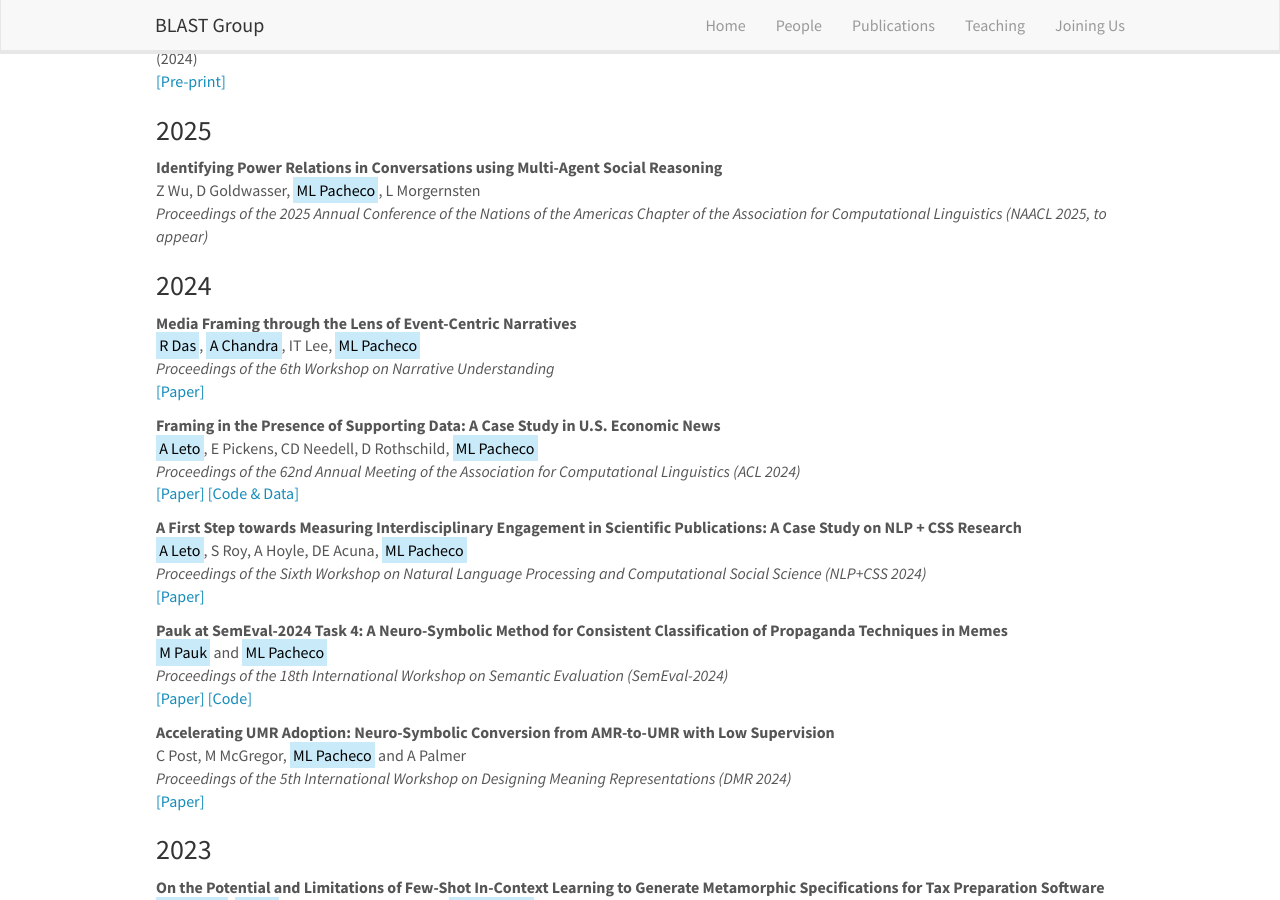
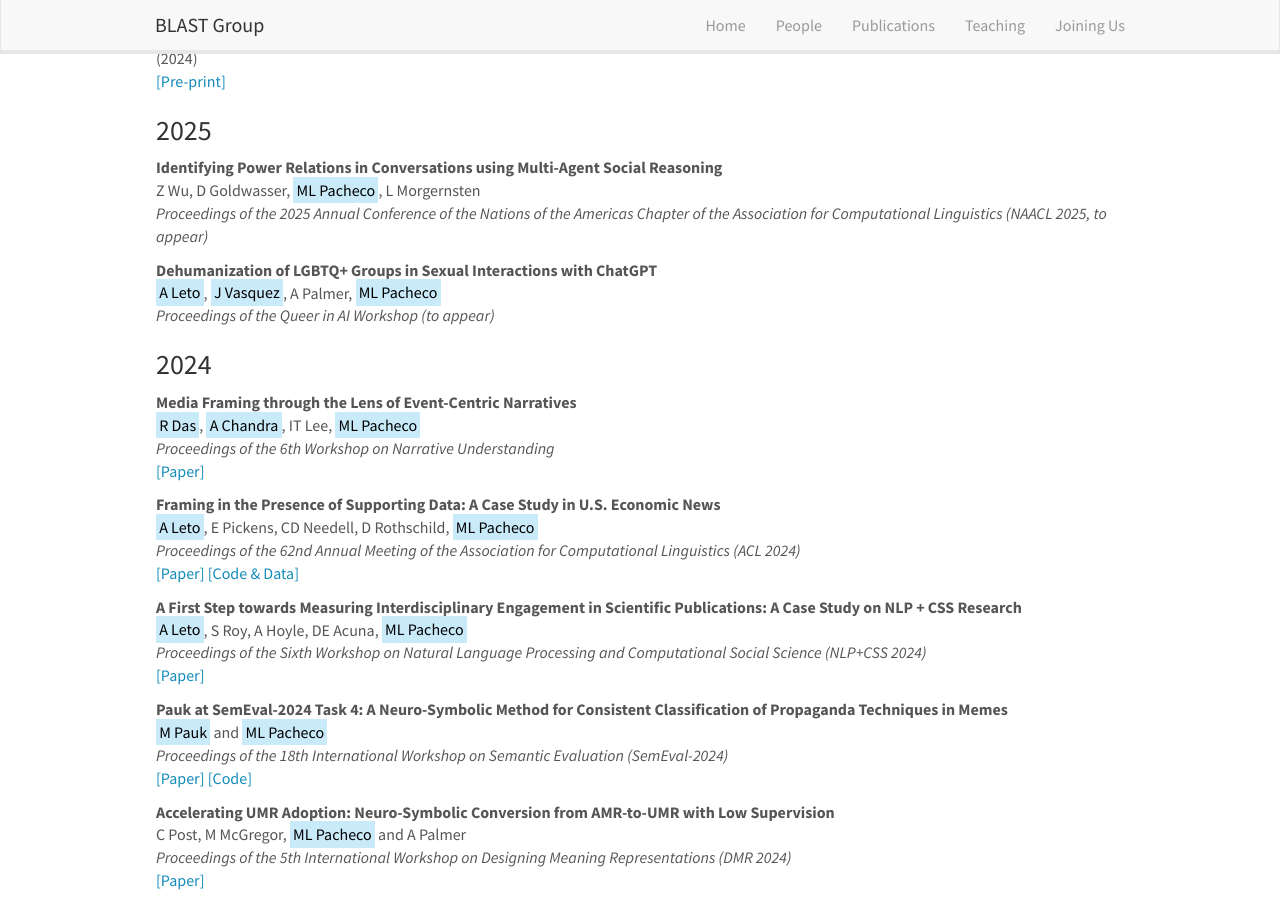
Before and after one commit to blast-cu/blast-cu.github.io, a Jekyll site: the page built from _pages/publications.md, in a window 1280 px wide and 900 px high, scrolled down 533 px. Built offline with Jekyll 4.4.1, drawn with Linux system fonts in a browser that asks for light colours; nearby versions of some CDN libraries.

Commit message:
Update publist_2025.yml

```diff
--- a/_data/publist_2025.yml
+++ b/_data/publist_2025.yml
@@ -3,3 +3,9 @@
   venue: "Proceedings of the 2025 Annual Conference of the Nations of the Americas Chapter of the Association for Computational Linguistics (NAACL 2025, to appear)"
   highlight: 0
   year: 2025
+
+- title: "Dehumanization of LGBTQ+ Groups in Sexual Interactions with ChatGPT"
+  authors: <mark>A Leto</mark>, <mark>J Vasquez</mark>, A Palmer, <mark>ML Pacheco</mark>
+  venue: "Proceedings of the Queer in AI Workshop (to appear)"
+  highlight: 0
+  year: 2025
```
